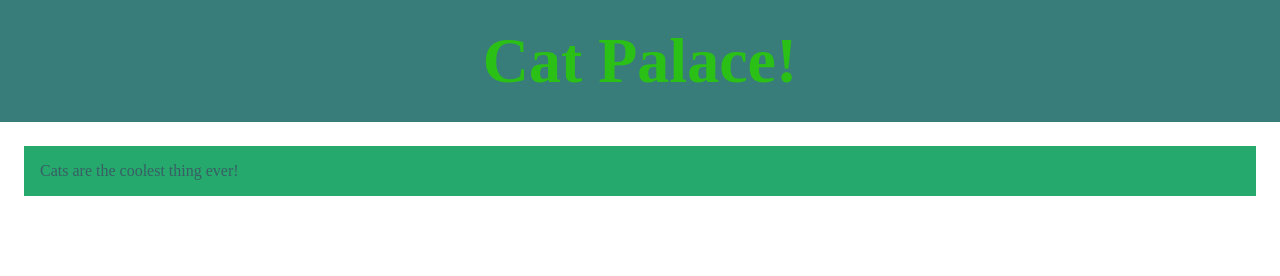
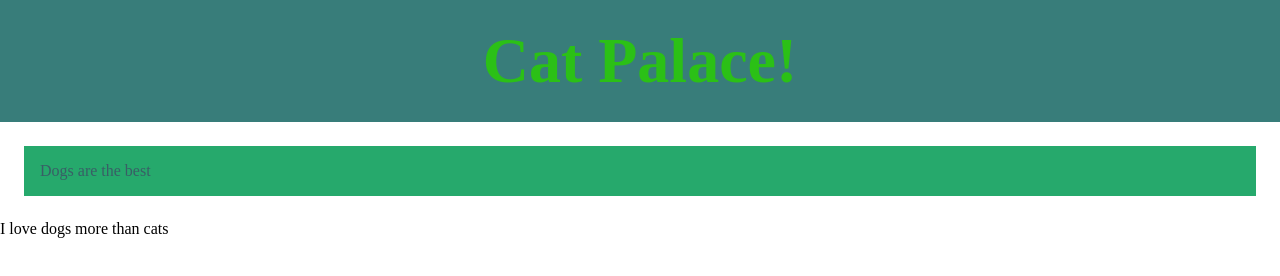
Before and after one commit to SgnCycles/catPalace, a plain HTML site: page index.html in a window 1280 px wide. Drawn offline with Linux system fonts and the light colour scheme.

Commit message:
add info dogs

```diff
--- a/index.html
+++ b/index.html
@@ -11,7 +11,8 @@
     <h1 class="header-title">Cat Palace!</h1>
   </header>
   <section class="intro">
-    <p class="intro-text">Cats are the coolest thing ever!</p>
+    <p class="intro-text">Dogs are the best</p>
+    <p>I love dogs more than cats</p>
   </section>
 </body>
 </html>
```
